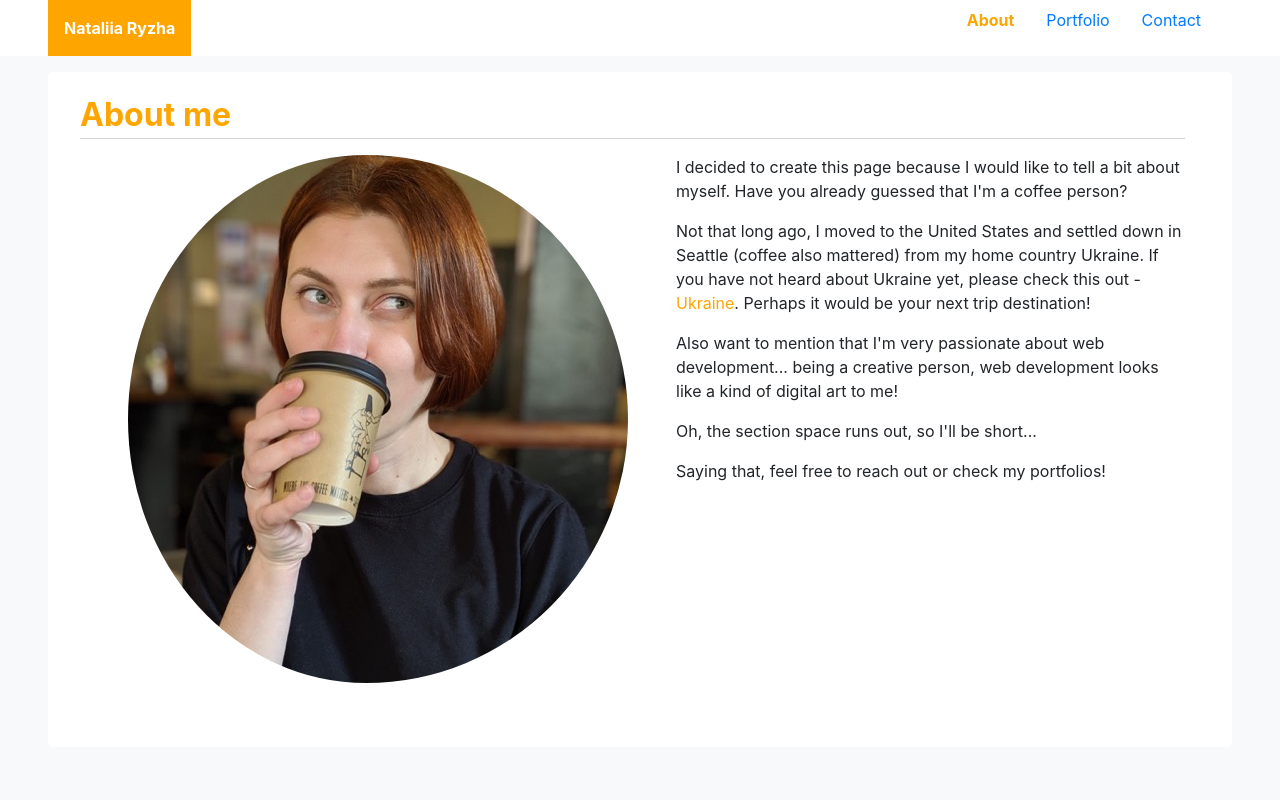
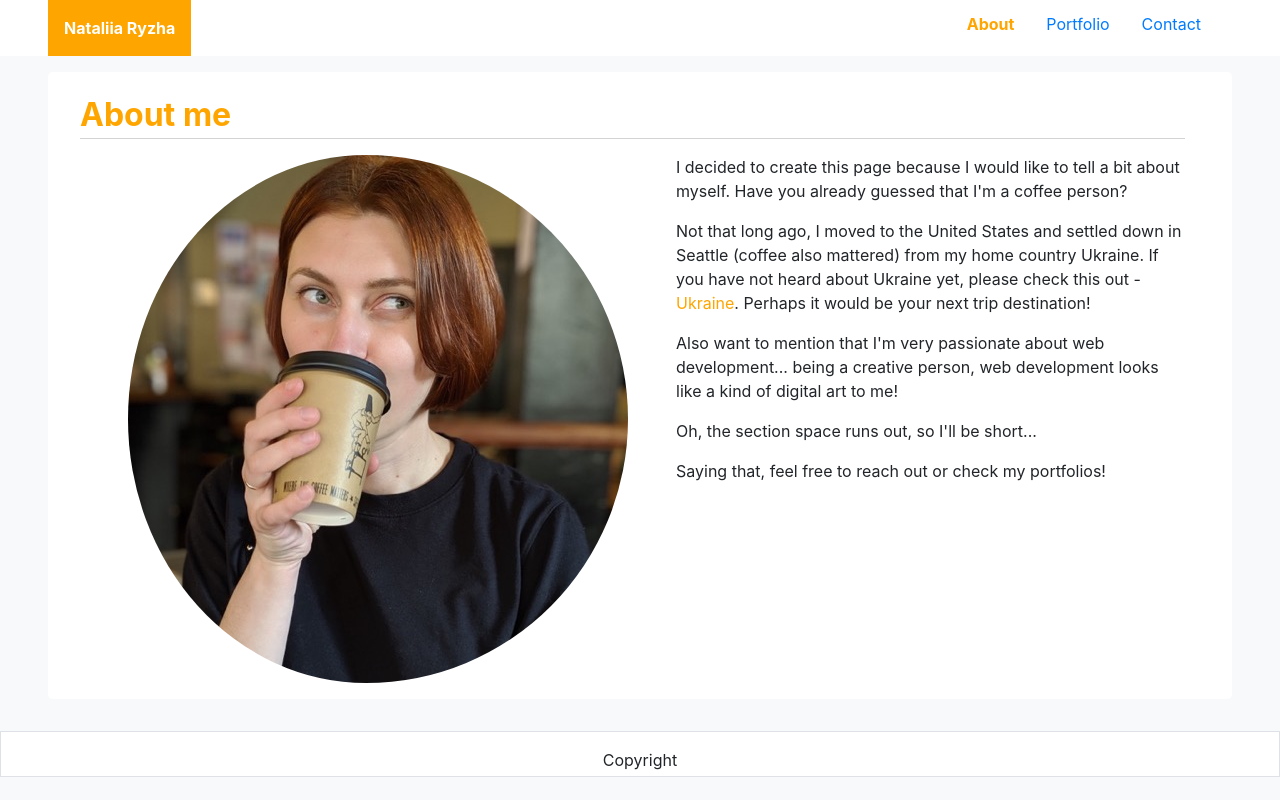
Before and after one commit to nataliiaR/Bootstrap-Portfolio, a plain HTML site: page index.html in a window 1280 px wide. Drawn offline with nearby package versions, Linux system fonts and the light colour scheme.

Commit message:
addjusted the jumbotron size

```diff
--- a/index.html
+++ b/index.html
@@ -19,7 +19,7 @@
                                 <div class="col-sm-4 col-md-6 col-lg-6 d-flex justify-content-center justify-content-sm-start justify-content-md-start justify-content-lg-start bg-md-white bg-lg-white custom-background-color">
                                     <span class="custom-span-color ml-md-5 ml-lg-5">Nataliia Ryzha</span>
                                 </div>
-                              <div class="col-sm-8 col-md-6 col-lg-6 ">
+                              <div class="col-sm-8 col-md-6 col-lg-6 pt-1">
                                     <ul class="nav justify-content-center justify-content-sm-end justify-content-md-end justify-content-lg-end mr-md-5 mr-lg-5">
                                             <li class="nav-item">
                                               <a class="nav-link open" href="#">About</a>
@@ -34,7 +34,7 @@
                               </div>
                             </div>
         </div>
-        <div class="jumbotron bg-white ml-md-5 mr-md-5 ml-lg-5 mr-lg-5 ml-sm-2 mr-sm-2 pt-4">
+        <div class="jumbotron bg-white ml-md-5 mr-md-5 ml-lg-5 mr-lg-5 ml-sm-2 mr-sm-2 pt-4 pb-3">
           <div class="container-fluid pl-0">
             <div class="row">
               <div class="col-12 col-sm-12 col-md-12 col-lg-12">
@@ -53,5 +53,10 @@
         </div>
         </div>
         </div>
+        <footer class="footer bg-white mt-auto border-top-1 border border-top-light pb-1 pt-3">
+            <div class="container">
+              <span class="row justify-content-center">Copyright</span>
+            </div>
+          </footer>
     </body>
 </html>
```
